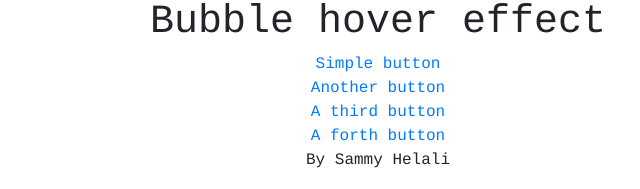
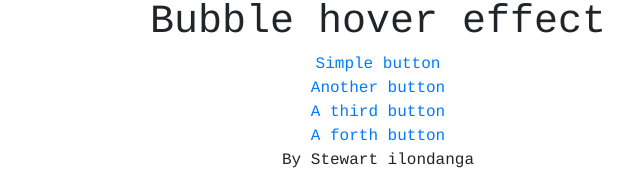
Before and after one commit to stewilondanga/bubbleanimation-hover, a plain HTML site: page index.html in a window 1280 px wide. Shown: the top 189 px of the page, 262-902 px from the left. Drawn offline with nearby package versions, Linux system fonts and the light colour scheme.

Commit message:
add index.html

```diff
--- a/index.html
+++ b/index.html
@@ -64,7 +64,7 @@
             </a>
           </div>
       </div>
-      <p class="credit">By Sammy Helali</p>
+      <p class="credit">By Stewart ilondanga</p>
     </div>
 
   <section id="contact">
```
